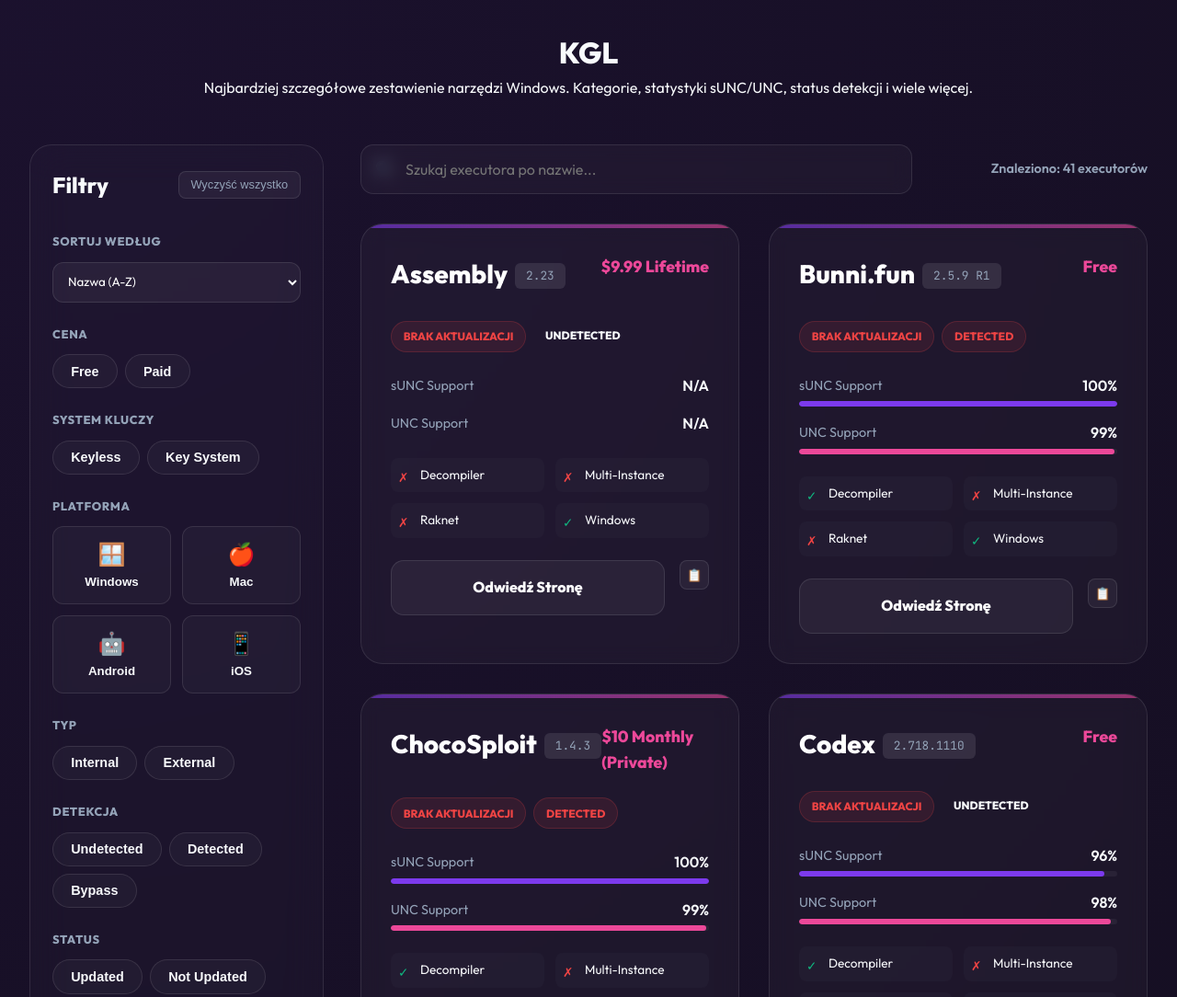
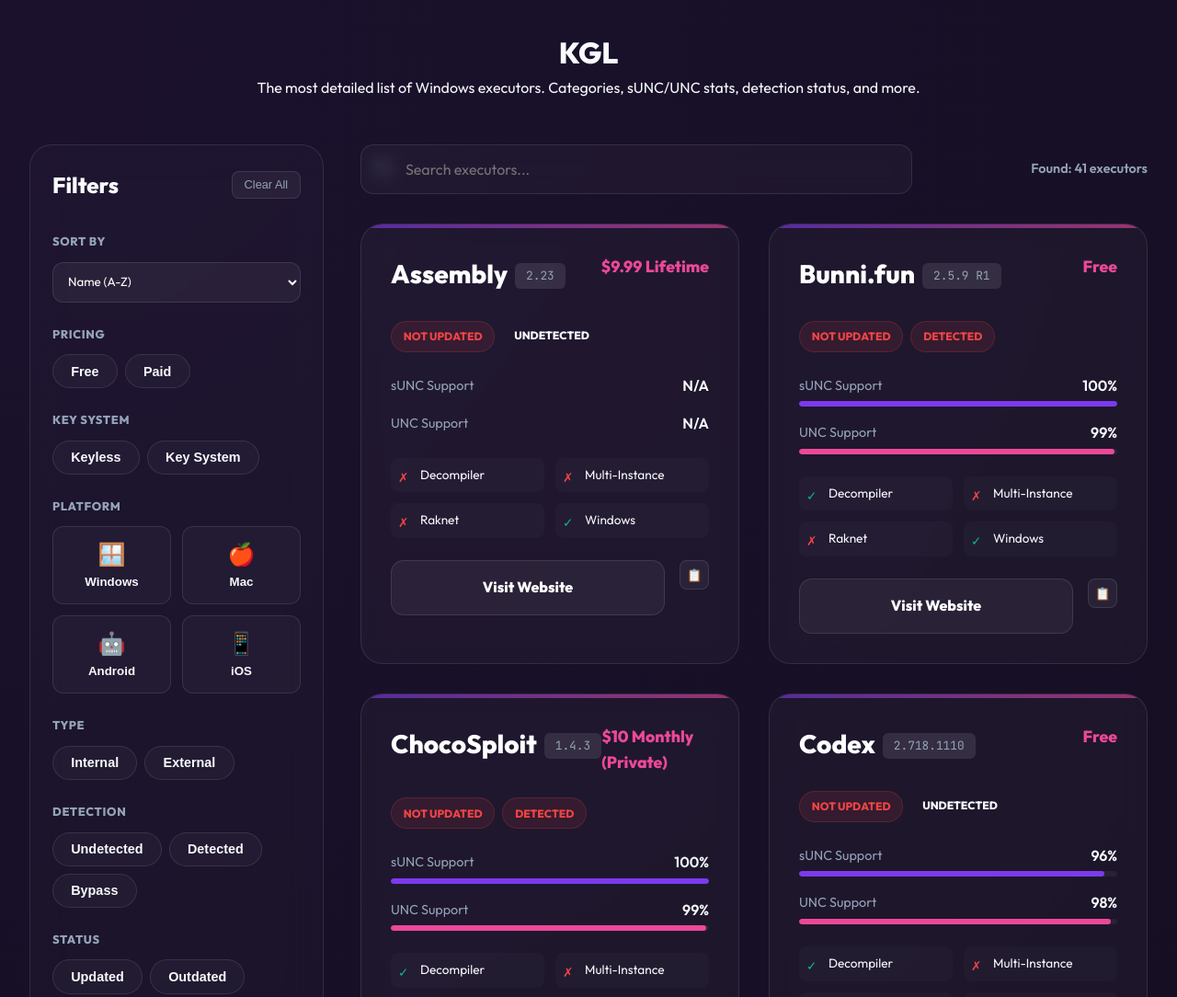
Before and after one commit to kozaaaaczx/KGL, a website built with Vite: page index.html in a window 1280 px wide. Shown: the top 1084 px of the page at 92% size. Built offline with nearby package versions, Linux system fonts and the light colour scheme.

Commit message:
translate: entire site to English

```diff
--- a/index.html
+++ b/index.html
@@ -1,12 +1,12 @@
 <!DOCTYPE html>
-<html lang="pl">
+<html lang="en">
 
 <head>
   <meta charset="UTF-8" />
   <link rel="icon" type="image/svg+xml" href="/vite.svg" />
   <meta name="viewport" content="width=device-width, initial-scale=1.0" />
   <title>KGL List</title>
-  <meta name="description" content="Kompletna i aktualna lista najlepszych executorów Windows - Internal i External." />
+  <meta name="description" content="Complete and up-to-date list of top Windows executors - Internal and External." />
 </head>
 
 <body>
@@ -14,28 +14,27 @@
     <div id="toast-container"></div>
     <header>
       <h1>KGL</h1>
-      <p class="subtitle">Najbardziej szczegółowe zestawienie narzędzi Windows. Kategorie, statystyki sUNC/UNC, status
-        detekcji i wiele więcej.</p>
+      <p class="subtitle">The most detailed list of Windows executors. Categories, sUNC/UNC stats, detection status, and more.</p>
     </header>
 
     <div class="dashboard-layout">
       <aside class="filter-sidebar">
         <div class="filter-header">
-          <h3>Filtry</h3>
-          <button id="clear-all" class="clear-btn">Wyczyść wszystko</button>
+          <h3>Filters</h3>
+          <button id="clear-all" class="clear-btn">Clear All</button>
         </div>
 
         <div class="filter-section">
-          <label>Sortuj według</label>
+          <label>Sort By</label>
           <select id="sort-by" class="filter-select">
-            <option value="name">Nazwa (A-Z)</option>
-            <option value="unc">Najwyższe UNC</option>
-            <option value="sunc">Najwyższe sUNC</option>
+            <option value="name">Name (A-Z)</option>
+            <option value="unc">Highest UNC</option>
+            <option value="sunc">Highest sUNC</option>
           </select>
         </div>
 
         <div class="filter-section">
-          <label>Cena</label>
+          <label>Pricing</label>
           <div class="filter-group" data-filter="pricing">
             <button class="pill-btn" data-value="free">Free</button>
             <button class="pill-btn" data-value="paid">Paid</button>
@@ -43,7 +42,7 @@
         </div>
 
         <div class="filter-section">
-          <label>System Kluczy</label>
+          <label>Key System</label>
           <div class="filter-group" data-filter="keysystem">
             <button class="pill-btn" data-value="keyless">Keyless</button>
             <button class="pill-btn" data-value="keysystem">Key System</button>
@@ -51,7 +50,7 @@
         </div>
 
         <div class="filter-section">
-          <label>Platforma</label>
+          <label>Platform</label>
           <div class="platform-grid" data-filter="platform">
             <button class="platform-btn" data-value="Windows">
               <span class="icon">🪟</span> Windows
@@ -69,7 +68,7 @@
         </div>
 
         <div class="filter-section">
-          <label>Typ</label>
+          <label>Type</label>
           <div class="filter-group" data-filter="type">
             <button class="pill-btn" data-value="internal">Internal</button>
             <button class="pill-btn" data-value="external">External</button>
@@ -77,7 +76,7 @@
         </div>
 
         <div class="filter-section">
-          <label>Detekcja</label>
+          <label>Detection</label>
           <div class="filter-group" data-filter="detection">
             <button class="pill-btn" data-value="Undetected">Undetected</button>
             <button class="pill-btn" data-value="Detected">Detected</button>
@@ -89,7 +88,7 @@
           <label>Status</label>
           <div class="filter-group" data-filter="status">
             <button class="pill-btn" data-value="updated">Updated</button>
-            <button class="pill-btn" data-value="outdated">Not Updated</button>
+            <button class="pill-btn" data-value="outdated">Outdated</button>
           </div>
         </div>
       </aside>
@@ -98,9 +97,9 @@
         <div class="search-container">
           <div class="search-wrapper">
             <span class="search-icon">🔍</span>
-            <input type="text" id="executor-search" placeholder="Szukaj executora po nazwie..." autocomplete="off">
+            <input type="text" id="executor-search" placeholder="Search executors..." autocomplete="off">
           </div>
-          <div id="results-count" class="results-count">Znaleziono: 12 executorów</div>
+          <div id="results-count" class="results-count">Found: 0 executors</div>
         </div>
 
         <div id="executors-container" class="executors-grid">
--- a/main.js
+++ b/main.js
@@ -28,11 +28,11 @@
 
 function copyToClipboard(text) {
   navigator.clipboard.writeText(text).then(() => {
-    showToast('Link skopiowany!');
+    showToast('Link copied!');
   });
 }
 
-// Funkcja parsująca dane z pliku JSON na format aplikacji
+// Data loading and parsing
 async function loadData() {
   try {
     const response = await fetch('./data.json');
@@ -58,8 +58,8 @@
 
     renderExecutors();
   } catch (error) {
-    console.error('Błąd podczas ładowania danych:', error);
-    showToast('Błąd ładowania pliku JSON!');
+    console.error('Error loading data:', error);
+    showToast('Error loading JSON data!');
   }
 }
 
@@ -94,7 +94,7 @@
     return 0;
   });
 
-  resultsCount.textContent = `Znaleziono: ${filtered.length} ${filtered.length === 1 ? 'executora' : 'executorów'}`;
+  resultsCount.textContent = `Found: ${filtered.length} ${filtered.length === 1 ? 'executor' : 'executors'}`;
 
   filtered.forEach((ex, index) => {
     const card = document.createElement('div');
@@ -113,7 +113,7 @@
       </div>
 
       <div class="status-badges">
-        <span class="badge ${ex.updated ? 'updated' : 'outdated'}">${ex.updated ? 'Zaktualizowany' : 'Brak Aktualizacji'}</span>
+        <span class="badge ${ex.updated ? 'updated' : 'outdated'}">${ex.updated ? 'Updated' : 'Not Updated'}</span>
         <span class="badge ${ex.detection.toLowerCase()}">${ex.detection}</span>
       </div>
 
@@ -142,8 +142,8 @@
       </div>
 
       <div class="card-actions">
-        <a href="${ex.link}" target="_blank" class="card-link">Odwiedź Stronę</a>
-        <button class="copy-btn" title="Kopiuj link">📋</button>
+        <a href="${ex.link}" target="_blank" class="card-link">Visit Website</a>
+        <button class="copy-btn" title="Copy Link">📋</button>
       </div>
     `;
 
@@ -156,7 +156,7 @@
   });
 
   if (filtered.length === 0) {
-    container.innerHTML = `<div style="grid-column: 1/-1; text-align: center; padding: 4rem; color: var(--text-muted);">Nie znaleziono executorów spełniających wybrane kryteria.</div>`;
+    container.innerHTML = `<div style="grid-column: 1/-1; text-align: center; padding: 4rem; color: var(--text-muted);">No executors found matching your criteria.</div>`;
   }
 }
 
@@ -197,5 +197,4 @@
   renderExecutors();
 });
 
-// Start
 loadData();
```
